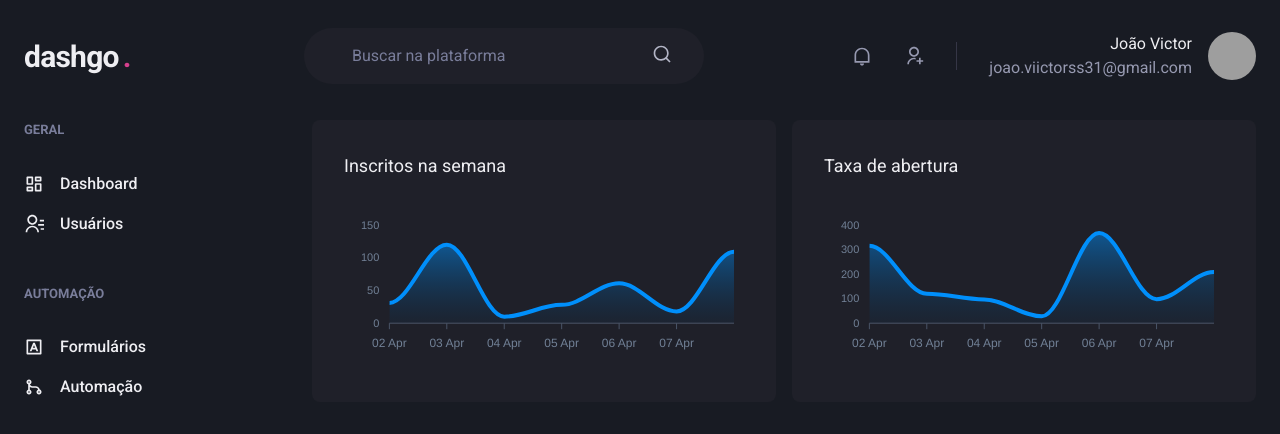
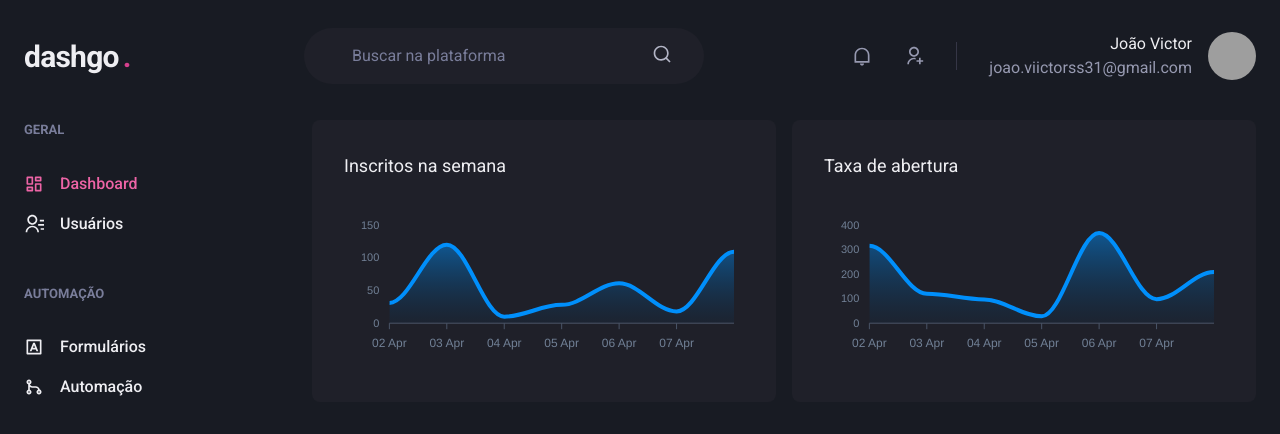
Before and after one commit to joaoviictorss/dashgo, a Next.js app: page /dashboard in a window 1280 px wide. Shown: the top 434 px of the page. Built offline with nearby package versions, Linux system fonts and the light colour scheme; grey boxes are pictures that could not be loaded.

Commit message:
feat: active links based on routes

```diff
--- /dev/null
+++ b/src/components/ActiveLink.tsx
@@ -0,0 +1,36 @@
+import Link, { LinkProps } from "next/link";
+import { useRouter } from "next/router";
+import { ReactElement, cloneElement } from "react";
+
+interface ActiveLinkProps extends LinkProps {
+  children: ReactElement;
+  shouldMatchExactHref?: boolean;
+}
+
+export function ActiveLink({
+  children,
+  shouldMatchExactHref = false,
+  ...rest
+}: ActiveLinkProps) {
+  const { asPath } = useRouter();
+  let isActive = false;
+
+  if (asPath === rest.href || asPath === rest.as) {
+    isActive = true;
+  }
+
+  if (
+    !shouldMatchExactHref &&
+    (asPath.startsWith(String(rest.href)) || asPath.startsWith(String(rest.as)))
+  ) {
+    isActive = true;
+  }
+
+  return (
+    <Link {...rest}>
+      {cloneElement(children, {
+        color: isActive ? "pink.400" : "gray.50",
+      })}
+    </Link>
+  );
+}
--- a/src/components/Sidebar/NavLink.tsx
+++ b/src/components/Sidebar/NavLink.tsx
@@ -6,7 +6,7 @@
 } from "@chakra-ui/react";
 import { ElementType } from "react";
 
-import Link from "next/link";
+import { ActiveLink } from "../ActiveLink";
 
 interface NavLinkProps extends ChakraLinkProps {
   icon: ElementType;
@@ -16,13 +16,13 @@
 
 export function NavLink({ icon, children, href, ...rest }: NavLinkProps) {
   return (
-    <Link href={href} passHref>
-      <ChakraLink display="flex" alignItems="center" {...rest}>
+    <ActiveLink href={href} passHref>
+      <ChakraLink as='button' display="flex" alignItems="center" {...rest}>
         <Icon as={icon} fontSize="20" />
         <Text ml="4" fontWeight="medium">
           {children}
         </Text>
       </ChakraLink>
-    </Link>
+    </ActiveLink>
   );
 }
--- a/src/pages/users/index.tsx
+++ b/src/pages/users/index.tsx
@@ -33,9 +33,9 @@
               Usuários
             </Heading>
 
-            <Link href='/users/create' passHref>
             <Button
               as="a"
+              href="/users/create"
               size="sm"
               fontSize="sm"
               colorScheme="pink"
@@ -43,7 +43,6 @@
             >
               Criar novo
             </Button>
-            </Link>
           </Flex>
 
           <Table colorScheme="whiteAlpha">
```
Also changed, not shown: src/pages/users/create.tsx (+4 -3 lines).
